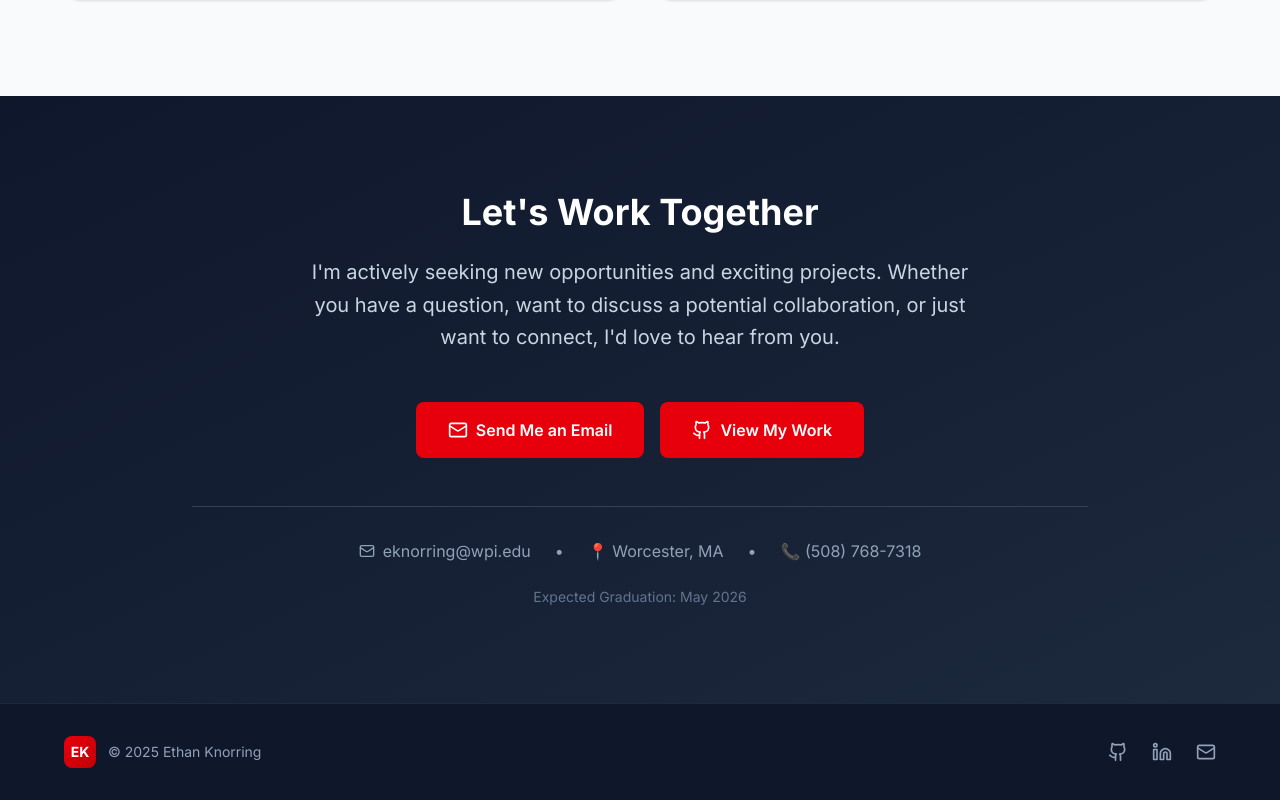
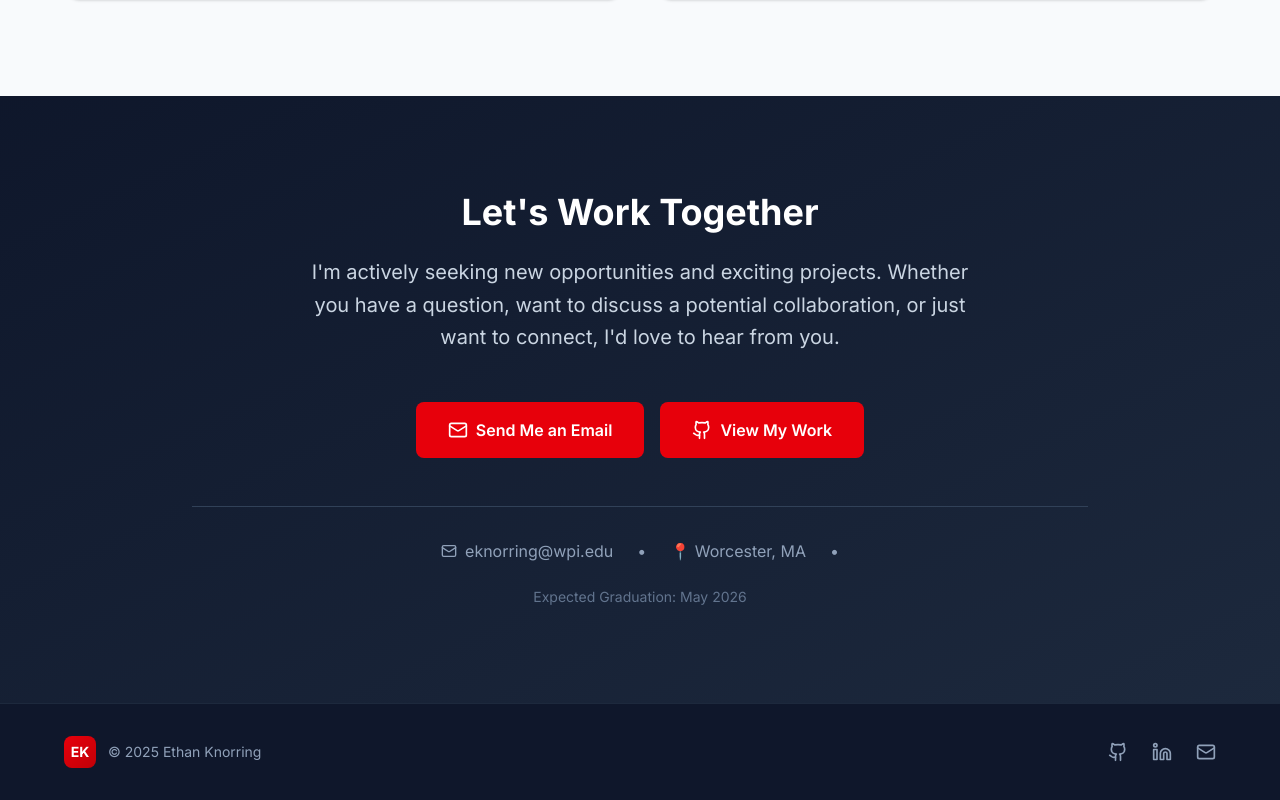
Before and after one commit to EKnorring14/ethan-knorring-portfolio, a Next.js app: page / in a window 1280 px wide. Shown: the part 3313-4113 px from the top of the page. Built offline with nearby package versions, Linux system fonts and the light colour scheme.

Commit message:
removed info

```diff
--- a/components/Portfolio.tsx
+++ b/components/Portfolio.tsx
@@ -421,9 +421,6 @@ export default function Portfolio() {
                 <span>📍 Worcester, MA</span>
               </div>
               <div className="hidden sm:block">•</div>
-              <div className="flex items-center gap-2">
-                <span>📞 (508) 768-7318</span>
-              </div>
             </div>
             <p className="text-sm text-slate-500 mt-6">Expected Graduation: May 2026</p>
           </div>
```
